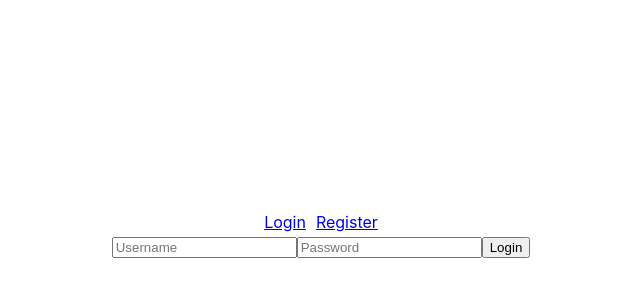
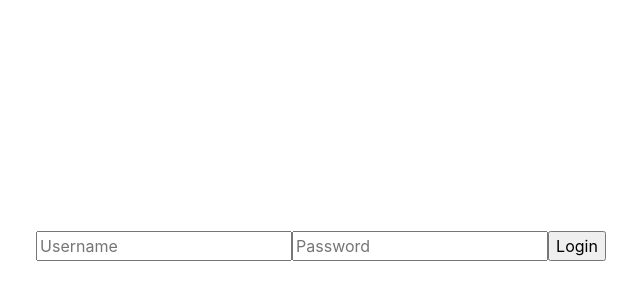
Before and after one commit to berkaysson/siem-case-study, a React (Vite) app: page /login in a window 1280 px wide. Shown: the part 166-466 px from the top of the page, without its empty margins (319-959 px from the left). Built offline with nearby package versions, Linux system fonts and the light colour scheme.

Commit message:
add css resets

```diff
--- a/src/styles/index.css
+++ b/src/styles/index.css
@@ -12,15 +12,128 @@
   -moz-osx-font-smoothing: grayscale;
 }
 
+*,
+*::before,
+*::after {
+  -webkit-box-sizing: border-box;
+  box-sizing: border-box;
+}
+
+* {
+  margin: 0;
+}
+
+html,
+body,
+div,
+span,
+object,
+iframe,
+h1,
+h2,
+h3,
+h4,
+h5,
+h6,
+p,
+blockquote,
+pre,
+a,
+abbr,
+acronym,
+address,
+code,
+del,
+dfn,
+em,
+img,
+q,
+dl,
+dt,
+dd,
+ol,
+ul,
+li,
+fieldset,
+form,
+label,
+legend,
+table,
+caption,
+tbody,
+tfoot,
+thead,
+tr,
+th,
+td {
+  margin: 0;
+  padding: 0;
+  border: 0;
+  font-weight: inherit;
+  font-style: inherit;
+  font-size: 100%;
+  font-family: inherit;
+}
+
+input,
+button,
+textarea,
+select {
+  font: inherit;
+}
+
+img,
+picture,
+video,
+canvas,
+svg {
+  display: block;
+  max-width: 100%;
+}
+
+p,
+h1,
+h2,
+h3,
+h4,
+h5,
+h6 {
+  overflow-wrap: break-word;
+}
+
+em {
+  font-style: italic;
+}
+
+strong {
+  font-weight: bold;
+}
+
+html,
 body {
   margin: 0;
+  padding: 0;
+}
+
+body {
+  line-height: 1.5;
+  -webkit-font-smoothing: antialiased;
+  height: 100%;
   display: flex;
   place-items: center;
   min-width: 320px;
   min-height: 100vh;
 }
 
-h1 {
-  font-size: 3.2em;
-  line-height: 1.1;
+a {
+  text-decoration: none;
+  color: inherit;
 }
+
+li {
+  list-style: none;
+}
+
+#root {
+  isolation: isolate;
+}
```
